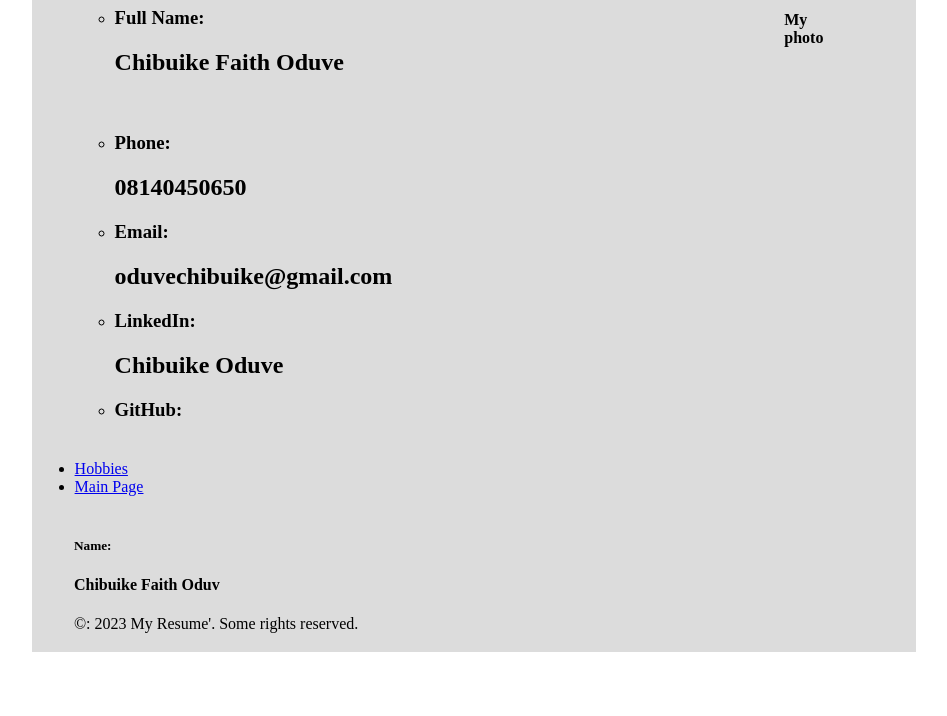
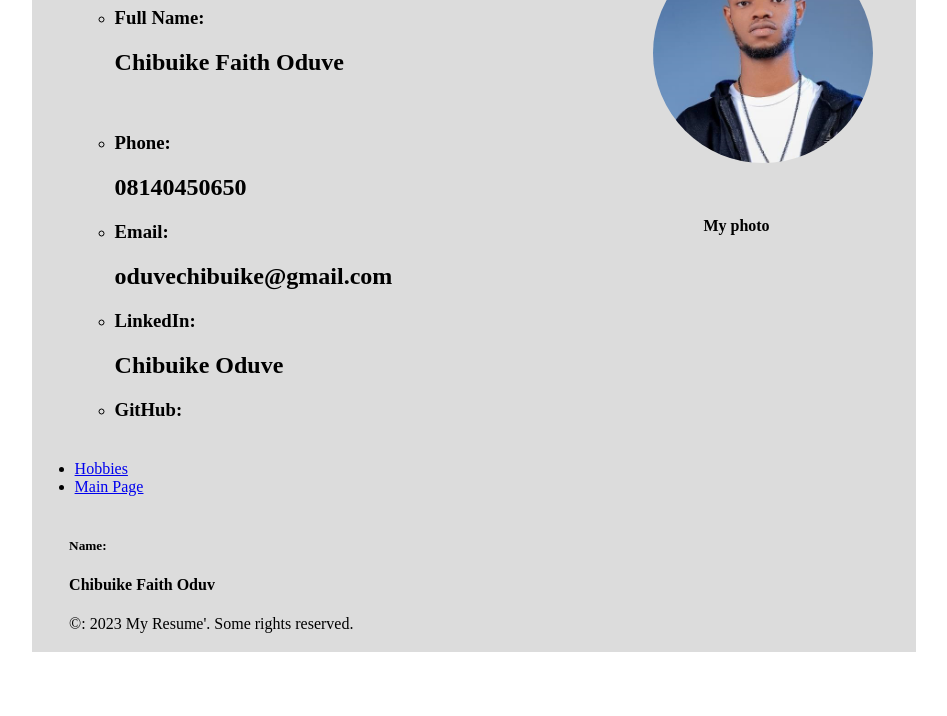
Before and after one commit to chibuikeoduve/html-project-2, a plain HTML site: page contact_details.html in a window 1280 px wide. Shown: the part 84-800 px from the top of the page, without its empty margins (166-1113 px from the left). Drawn offline with Linux system fonts and the light colour scheme.

Commit message:
Update contact_details.html

```diff
--- a/contact_details.html
+++ b/contact_details.html
@@ -87,7 +87,7 @@
 
                 <td valign="top" width="25%" >
                     <figure>
-                        <img src="../images/fphoto.jpg" alt="my photo" width="220" style="border-radius: 50%;">
+                        <img src="./fphoto.jpg" alt="my photo" width="220" style="border-radius: 50%;">
                         <figcaption style="margin: 50px;" ><strong>My photo</strong></figcaption>
                     </figure>
                 </td>
```
